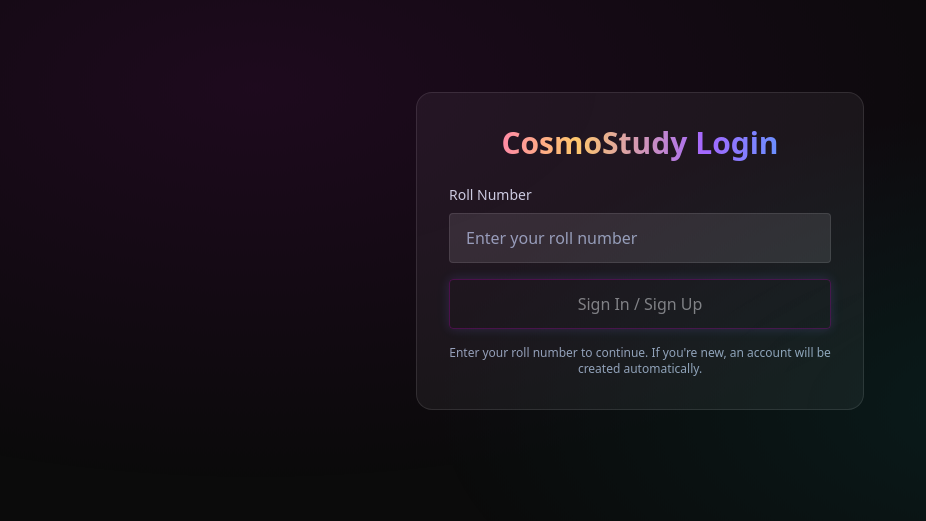
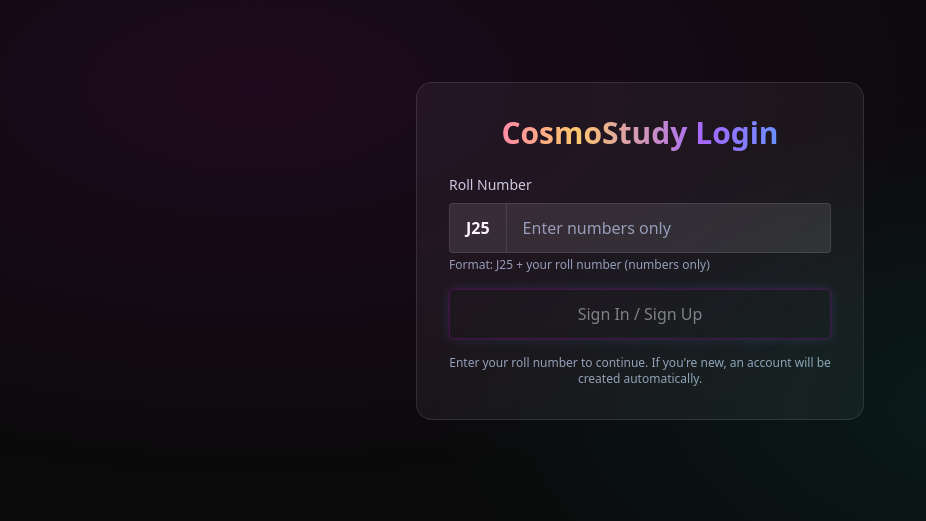
Before and after one commit to krix2112/AstroFocus-Study-Tracker, a React (Vite) app: page /login in a window 1280 px wide. Shown: the part 149-670 px from the top of the page, without its empty margins (0-926 px from the left). Built offline with nearby package versions, Linux system fonts and the light colour scheme; no server answers.

Commit message:
Make login required on app start and add J25 prefix to roll number input

```diff
--- a/src/App.tsx
+++ b/src/App.tsx
@@ -28,25 +28,42 @@ function ProtectedRoute({ children }: { children: React.ReactNode }) {
 }
 
 export default function App() {
-  const { user, signOut } = useAuth();
+  const { user, loading, signOut } = useAuth();
 
+  // Show loading while checking auth
+  if (loading) {
+    return (
+      <div className="min-h-screen flex items-center justify-center">
+        <div className="text-slate-400">Loading...</div>
+      </div>
+    );
+  }
+
+  // If not authenticated, show login
+  if (!user) {
     return (
       <div className="flex min-h-screen relative flex-col">
         <div className="nebula-bg" />
         <Routes>
           <Route path="/login" element={<Login />} />
-        <Route
-          path="/*"
-          element={
+          <Route path="*" element={<Navigate to="/login" replace />} />
+        </Routes>
+        <Analytics />
+      </div>
+    );
+  }
+
+  // If authenticated, show main app
+  return (
+    <div className="flex min-h-screen relative flex-col">
+      <div className="nebula-bg" />
       <div className="flex flex-1">
         <aside className="w-56 bg-black/40 p-4 border-r border-white/5">
           <h1 className="text-2xl font-bold gradient-text heading-neon mb-4">CosmoStudy</h1>
-                {user && (
           <div className="mb-4 p-2 bg-white/5 rounded text-sm">
             <p className="text-slate-300">Roll No:</p>
             <p className="text-neonCyan font-semibold">{user.roll_no}</p>
           </div>
-                )}
           <nav className="flex flex-col gap-2">
             <Link to="/" className="btn-neon px-2 py-1 rounded">Dashboard</Link>
             <Link to="/timer" className="btn-neon px-2 py-1 rounded">Timer</Link>
@@ -55,24 +72,22 @@ export default function App() {
             <Link to="/grade-calculator" className="btn-neon px-2 py-1 rounded">Grade Calculator</Link>
             <Link to="/wardrobe" className="btn-neon px-2 py-1 rounded">Wardrobe</Link>
           </nav>
-                {user && (
           <button
             onClick={signOut}
             className="mt-4 w-full px-2 py-1 rounded bg-pink-500/20 text-pink-300 hover:bg-pink-500/30 transition border border-pink-500/30"
           >
             Sign Out
           </button>
-                )}
         </aside>
         <main className="flex-1 p-6 flex flex-col">
           <div className="flex-1">
             <Routes>
-                    <Route path="/" element={<ProtectedRoute><Dashboard /></ProtectedRoute>} />
-                    <Route path="/timer" element={<ProtectedRoute><Timer /></ProtectedRoute>} />
-                    <Route path="/assignments" element={<ProtectedRoute><Assignments /></ProtectedRoute>} />
-                    <Route path="/attendance" element={<ProtectedRoute><Attendance /></ProtectedRoute>} />
-                    <Route path="/grade-calculator" element={<ProtectedRoute><GradeCalculator /></ProtectedRoute>} />
-                    <Route path="/wardrobe" element={<ProtectedRoute><Wardrobe /></ProtectedRoute>} />
+              <Route path="/" element={<Dashboard />} />
+              <Route path="/timer" element={<Timer />} />
+              <Route path="/assignments" element={<Assignments />} />
+              <Route path="/attendance" element={<Attendance />} />
+              <Route path="/grade-calculator" element={<GradeCalculator />} />
+              <Route path="/wardrobe" element={<Wardrobe />} />
               <Route path="*" element={<Navigate to="/" />} />
             </Routes>
           </div>
@@ -83,9 +98,6 @@ export default function App() {
           </footer>
         </main>
       </div>
-          }
-        />
-      </Routes>
       <Analytics />
     </div>
   )
--- a/src/pages/Login.tsx
+++ b/src/pages/Login.tsx
@@ -4,18 +4,32 @@ import { useNavigate } from "react-router-dom";
 import { isSupabaseConfigured } from "../lib/supabaseClient";
 
 export default function Login() {
-  const [rollNo, setRollNo] = useState("");
+  const [rollNoSuffix, setRollNoSuffix] = useState("");
   const [error, setError] = useState("");
   const [loading, setLoading] = useState(false);
   const { signInWithRollNo } = useAuth();
   const navigate = useNavigate();
 
+  const handleInputChange = (e: React.ChangeEvent<HTMLInputElement>) => {
+    // Only allow numbers
+    const value = e.target.value.replace(/\D/g, '');
+    setRollNoSuffix(value);
+  };
+
   const handleSubmit = async (e: React.FormEvent) => {
     e.preventDefault();
     setError("");
+
+    if (!rollNoSuffix.trim()) {
+      setError("Please enter your roll number");
+      return;
+    }
+
     setLoading(true);
 
-    const result = await signInWithRollNo(rollNo);
+    // Combine J25 prefix with the entered numbers
+    const fullRollNo = `J25${rollNoSuffix}`;
+    const result = await signInWithRollNo(fullRollNo);
 
     if (result.success) {
       navigate("/");
@@ -44,15 +58,26 @@ export default function Login() {
             <label className="block text-slate-300 text-sm mb-2">
               Roll Number
             </label>
-            <input
-              type="text"
-              value={rollNo}
-              onChange={(e) => setRollNo(e.target.value)}
-              placeholder="Enter your roll number"
-              className="w-full bg-white/10 px-4 py-3 rounded outline-none text-white placeholder-slate-400 border border-white/10 focus:border-neonCyan transition"
-              required
-              disabled={loading || !isSupabaseConfigured}
-            />
+            <div className="flex items-center">
+              <span className="bg-white/10 px-4 py-3 rounded-l border border-white/10 border-r-0 text-white font-semibold">
+                J25
+              </span>
+              <input
+                type="text"
+                value={rollNoSuffix}
+                onChange={handleInputChange}
+                placeholder="Enter numbers only"
+                maxLength={7}
+                className="flex-1 bg-white/10 px-4 py-3 rounded-r outline-none text-white placeholder-slate-400 border border-white/10 focus:border-neonCyan transition"
+                required
+                disabled={loading || !isSupabaseConfigured}
+                pattern="[0-9]*"
+                inputMode="numeric"
+              />
+            </div>
+            <p className="text-slate-400 text-xs mt-1">
+              Format: J25 + your roll number (numbers only)
+            </p>
           </div>
 
           {error && (
@@ -63,7 +88,7 @@ export default function Login() {
 
           <button
             type="submit"
-            disabled={loading || !isSupabaseConfigured || !rollNo.trim()}
+            disabled={loading || !isSupabaseConfigured || !rollNoSuffix.trim()}
             className="w-full px-6 py-3 rounded btn-neon hover:bg-white/10 transition disabled:opacity-50 disabled:cursor-not-allowed"
           >
             {loading ? "Signing in..." : "Sign In / Sign Up"}
```
Lines whose indentation alone changed are shown as unchanged.
